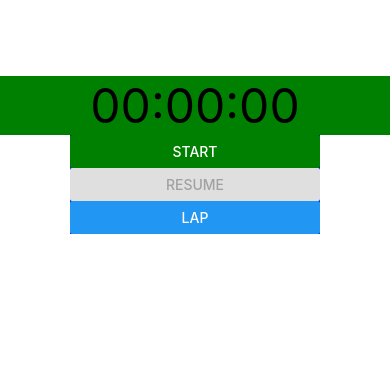
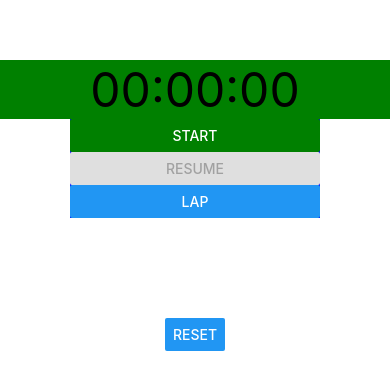
Before and after one commit to Shopify/eng-intern-assessment-react-native, a React Native app: screen / in a window 390 px wide. Shown: the part 217-606 px from the top of the page. Built offline with nearby package versions, Linux system fonts and the light colour scheme.

Commit message:
:sparkles: feat(stopwatch): add reset button
added reset functionality and passing test

```diff
--- a/src/StopWatch.tsx
+++ b/src/StopWatch.tsx
@@ -88,6 +88,12 @@ export default function StopWatch() {
             }, 1000)
         );
     };
+    const resetClock = () => {
+        setClock(null);
+        setLaps([]);
+        clearInterval(stopwatchId);
+        setStopwatchId(NaN);
+    };
 
     function addLap() {
         const from = clock;
@@ -128,6 +134,7 @@ export default function StopWatch() {
                       renderItem={renderLap}
                       keyExtractor={(_, index) => (Math.random() * index).toString(12)}
                       testID="lap-list"/>
+            <StopWatchButton onClick={resetClock} text="Reset"/>
         </>
     );
 }
```
